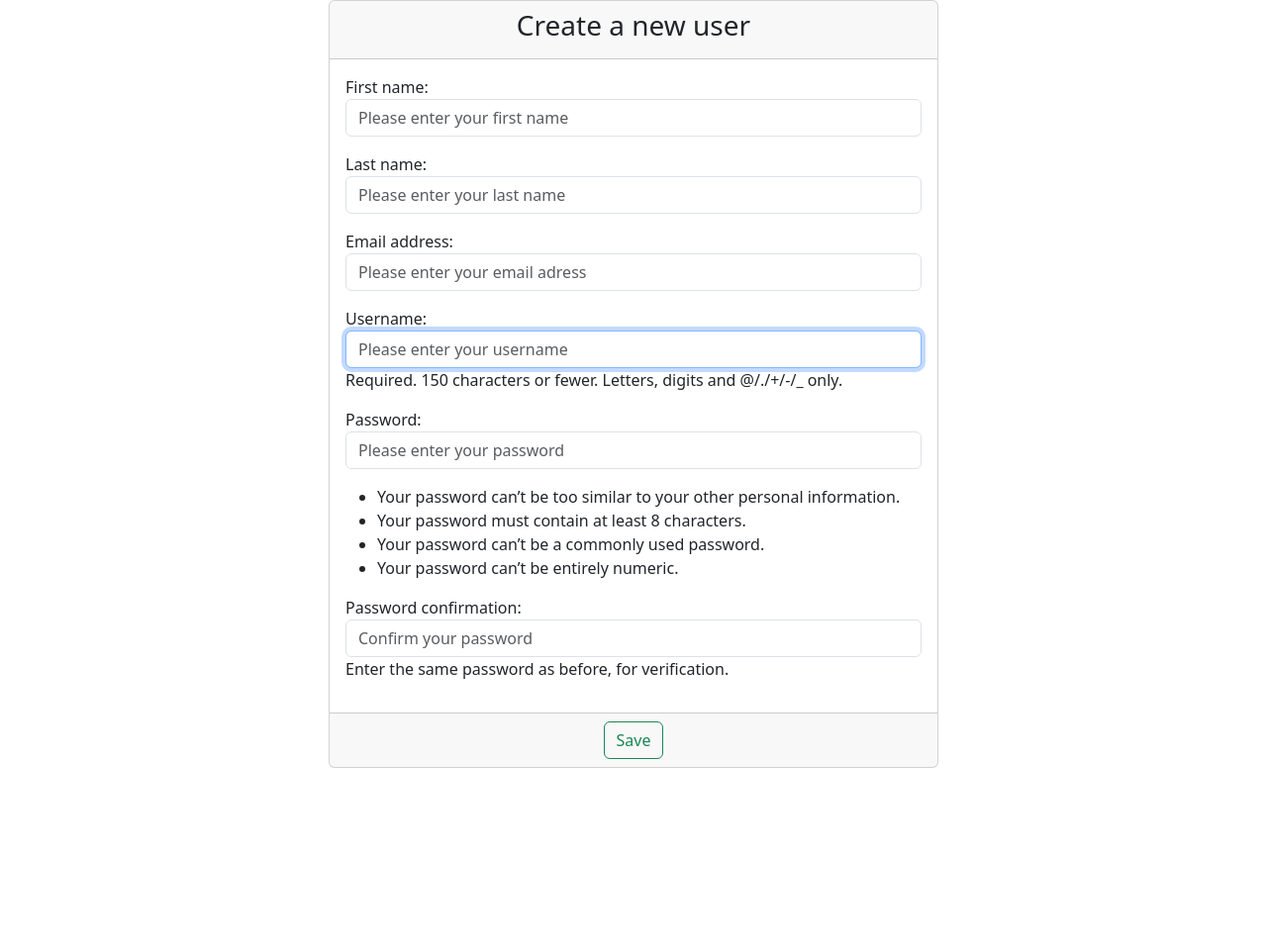
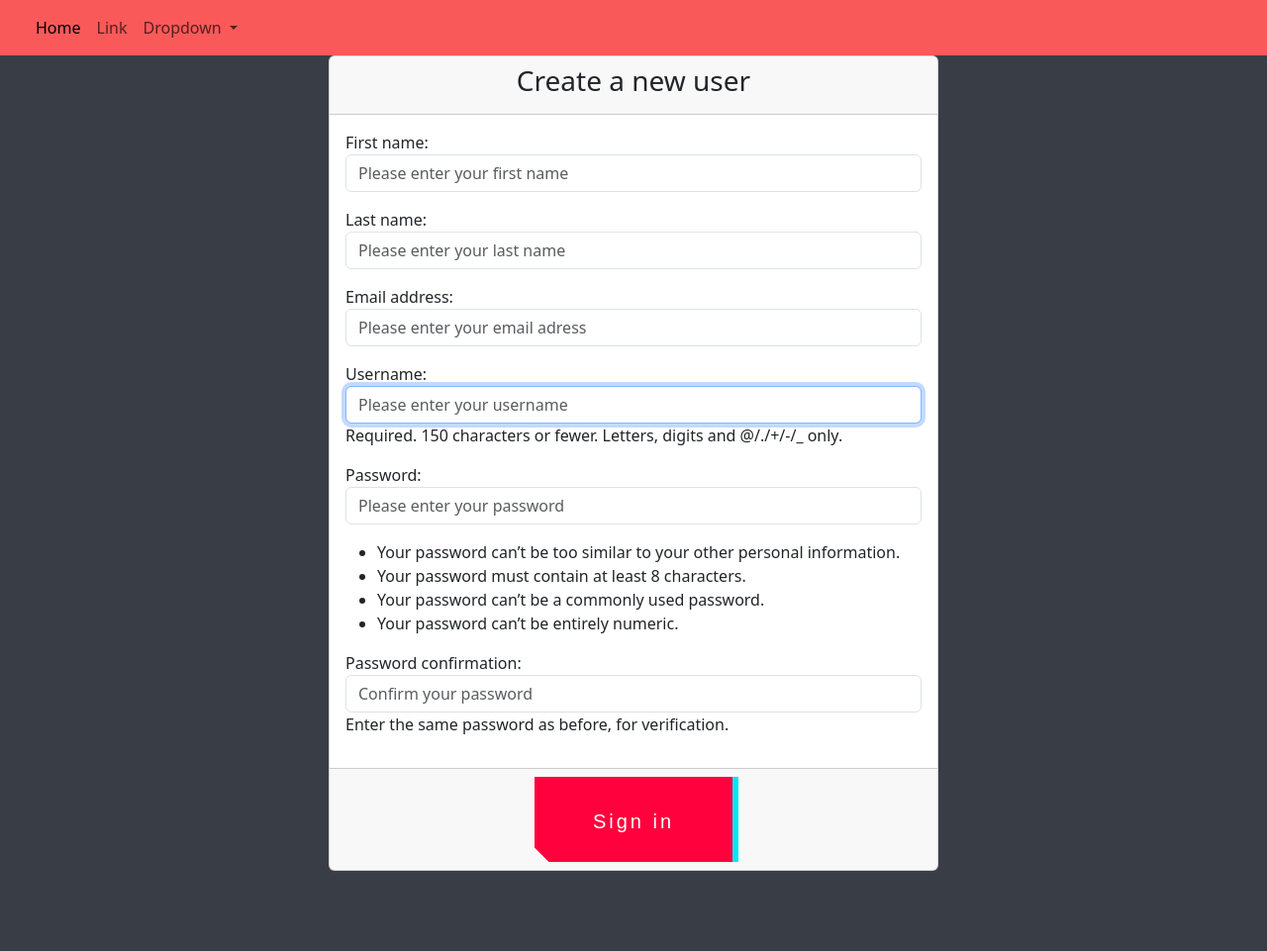
Before and after one commit to benjamincristian/project, a Django app: page /sign_in/ in a window 1280 px wide. Shown: the whole page at 99% size. Before the commit the page ends 776 px from the top, so only its background shows below. Run offline with Django 4.2, Linux system fonts and the light colour scheme.

Commit message:
V5 / New features added, such as: text editor

```diff
--- a/djangoProjectBlog/settings.py
+++ b/djangoProjectBlog/settings.py
@@ -9,7 +9,7 @@ https://docs.djangoproject.com/en/4.1/topics/settings/
 For the full list of settings and their values, see
 https://docs.djangoproject.com/en/4.1/ref/settings/
 """
-
+import os.path
 from pathlib import Path
 
 # Build paths inside the project like this: BASE_DIR / 'subdir'.
@@ -37,7 +37,8 @@ INSTALLED_APPS = [
     'django.contrib.staticfiles',
     'home',
     'userextend',
-    'post'
+    'post',
+    'ckeditor'
 
 ]
 
@@ -115,6 +116,7 @@ USE_TZ = True
 # https://docs.djangoproject.com/en/4.1/howto/static-files/
 
 STATIC_URL = 'static/'
+STATICFILES_DIRS = (os.path.join(BASE_DIR), 'static')
 
 # Default primary key field type
 # https://docs.djangoproject.com/en/4.1/ref/settings/#default-auto-field
--- a/djangoProjectBlog/urls.py
+++ b/djangoProjectBlog/urls.py
@@ -23,6 +23,6 @@ urlpatterns = [
     path('login/', views.LoginView.as_view(), name='login'),
     path('', include('django.contrib.auth.urls')),
     path('', include('userextend.urls')),
-    path('', include('post.urls'))
+    path('', include('post.urls')),
 
 ]
--- a/post/models.py
+++ b/post/models.py
@@ -1,3 +1,4 @@
+from ckeditor.fields import RichTextField
 from django.db import models
 
 
@@ -7,6 +8,6 @@ from django.db import models
 class Post(models.Model):
     image = models.ImageField(null=True, blank=True)
     title = models.CharField(max_length=200, null=True)
-    description = models.CharField(max_length=1000000000, null=True)
+    description = RichTextField(blank=True, null=True)
     date = models.DateField(auto_now_add=True, null=True)
     likes = models.IntegerField(default=0)
--- /dev/null
+++ b/static/css/my_style.css
@@ -0,0 +1,99 @@
+.button-49,
+.button-49:after {
+  width: 150px;
+  height: 50px;
+  line-height: 78px;
+  font-size: 20px;
+  font-family: 'Bebas Neue', sans-serif;
+  background: linear-gradient(45deg, transparent 5%, #FF013C 5%);
+  border: 0;
+  color: #fff;
+  letter-spacing: 3px;
+  box-shadow: 6px 0px 0px #00E6F6;
+  outline: transparent;
+  position: relative;
+  user-select: none;
+  -webkit-user-select: none;
+  touch-action: manipulation;
+}
+
+.button-49:after {
+  --slice-0: inset(50% 50% 50% 50%);
+  --slice-1: inset(80% -6px 0 0);
+  --slice-2: inset(50% -6px 30% 0);
+  --slice-3: inset(10% -6px 85% 0);
+  --slice-4: inset(40% -6px 43% 0);
+  --slice-5: inset(80% -6px 5% 0);
+
+  content: 'ALTERNATE TEXT';
+  display: block;
+  position: absolute;
+  top: 0;
+  left: 0;
+  right: 0;
+  bottom: 0;
+  background: linear-gradient(45deg, transparent 3%, #00E6F6 3%, #00E6F6 5%, #FF013C 5%);
+  text-shadow: -3px -3px 0px #F8F005, 3px 3px 0px #00E6F6;
+  clip-path: var(--slice-0);
+}
+
+.button-49:hover:after {
+  animation: 1s glitch;
+  animation-timing-function: steps(2, end);
+}
+
+@keyframes glitch {
+  0% {
+    clip-path: var(--slice-1);
+    transform: translate(-20px, -10px);
+  }
+  10% {
+    clip-path: var(--slice-3);
+    transform: translate(10px, 10px);
+  }
+  20% {
+    clip-path: var(--slice-1);
+    transform: translate(-10px, 10px);
+  }
+  30% {
+    clip-path: var(--slice-3);
+    transform: translate(0px, 5px);
+  }
+  40% {
+    clip-path: var(--slice-2);
+    transform: translate(-5px, 0px);
+  }
+  50% {
+    clip-path: var(--slice-3);
+    transform: translate(5px, 0px);
+  }
+  60% {
+    clip-path: var(--slice-4);
+    transform: translate(5px, 10px);
+  }
+  70% {
+    clip-path: var(--slice-2);
+    transform: translate(-10px, 10px);
+  }
+  80% {
+    clip-path: var(--slice-5);
+    transform: translate(20px, -10px);
+  }
+  90% {
+    clip-path: var(--slice-1);
+    transform: translate(-10px, 0px);
+  }
+  100% {
+    clip-path: var(--slice-1);
+    transform: translate(0);
+  }
+}
+
+@media (min-width: 768px) {
+  .button-49,
+  .button-49:after {
+    width: 200px;
+    height: 86px;
+    line-height: 88px;
+  }
+}
--- a/templates/base.html
+++ b/templates/base.html
@@ -1,3 +1,4 @@
+{% load static %}
 <!DOCTYPE html>
 <html lang="en">
 <head>
@@ -7,9 +8,19 @@
           rel="stylesheet"
           integrity="sha384-GLhlTQ8iRABdZLl6O3oVMWSktQOp6b7In1Zl3/Jr59b6EGGoI1aFkw7cmDA6j6gD"
           crossorigin="anonymous">
+    <link rel="stylesheet" href="{% static 'css/my_style.css' %}">
+    <link rel="script" href="{% static 'static/js/my_scripts.js' %}">
+    <link rel="script" href="{% static 'static/js/tinymce' %}">
 
 </head>
+<style>
+    body {
+        background-color: #393e46;
+    }
+</style>
 <body>
+{% include 'navbar.html' %}
+
 {% block content %}
 {% endblock %}
 <script src="https://cdn.jsdelivr.net/npm/@popperjs/core@2.11.6/dist/umd/popper.min.js"
--- /dev/null
+++ b/templates/navbar.html
@@ -0,0 +1,36 @@
+<nav class="navbar navbar-expand-lg" style="background-color: #f95959">
+  <div class="container-fluid">
+    <a class="navbar-brand" href=""></a>
+    <button class="navbar-toggler" type="button" data-bs-toggle="collapse" data-bs-target="#navbarSupportedContent" aria-controls="navbarSupportedContent" aria-expanded="false" aria-label="Toggle navigation">
+      <span class="navbar-toggler-icon"></span>
+    </button>
+    <div class="collapse navbar-collapse" id="navbarSupportedContent">
+      <ul class="navbar-nav me-auto mb-2 mb-lg-0">
+        <li class="nav-item">
+          <a class="nav-link active" aria-current="page" href="{% url 'home' %}">Home</a>
+        </li>
+        <li class="nav-item">
+          <a class="nav-link" href="#">Link</a>
+        </li>
+        <li class="nav-item dropdown">
+          <a class="nav-link dropdown-toggle" href="#" role="button" data-bs-toggle="dropdown" aria-expanded="false">
+            Dropdown
+          </a>
+          <ul class="dropdown-menu">
+            <li><a class="dropdown-item" href="{% url 'login' %}">Log in</a></li>
+            <li><a class="dropdown-item" href="{% url 'sign-in' %}">Sign in</a></li>
+            <li><hr class="dropdown-divider"></li>
+            <li><a class="dropdown-item" href="#">Something else here</a></li>
+          </ul>
+        </li>
+        <li class="nav-item">
+{#          <a class="nav-link disabled">Disabled</a>#}
+        </li>
+      </ul>
+{#      <form class="d-flex" role="search">#}
+{#        <input class="form-control me-2" type="search" placeholder="Search" aria-label="Search">#}
+{#        <button class="btn btn-outline-success" type="submit">Search</button>#}
+{#      </form>#}
+    </div>
+  </div>
+</nav>
--- a/templates/post/list_of_post.html
+++ b/templates/post/list_of_post.html
@@ -6,7 +6,7 @@
 
     <div class="container-fluid">
         <div class="row">
-            <div class="col-md-6 offset-md-3">
+            <div class="col-md-3 offset-md-3">
                 {% for post in all_posts %}
                 <div class="card">
                     <div class="card-header">
@@ -14,7 +14,7 @@
                     </div>
                     <div class="card-body">
                         <h5 class="card-title">{{ post.title }}</h5>
-                        <p class="card-text">{{ post.description }}</p>
+                        <p class="card-text">{{ post.description | safe}}</p>
                         <p class="card-text">{{ post.image }}</p>
                         <a href="{% url 'home' %}" class="btn btn-primary">Cancel</a>
                         <a href="{% url 'update-blog' post.id %}" class="btn btn-primary">Update</a>
--- a/templates/post/new_post_form.html
+++ b/templates/post/new_post_form.html
@@ -13,6 +13,7 @@
                     <form method="post">
                         {% csrf_token %} {# csrf- cross site request forgery. este un fel de sistem de securitate care protejeza formularul#}
                         <div class="card-body">
+                            {{ form.media }}
                             {{ form.as_p }}  {# as_p aranjeaza elementele formularului in paragrafe #}
                         </div>
                         <div class="card-footer text-center">
--- a/templates/registration/login.html
+++ b/templates/registration/login.html
@@ -14,8 +14,10 @@
                                 {{ form.as_p }}
                             </div>
                             <div class="card-footer">
-                                <button type="submit" class="btn btn-outline-success">Login</button>
-                                <a href="{% url 'password_reset' %}" class="btn btn-outline-danger">Reset password</a>
+
+                                <button class="button-86" type="submit" role="button">Log in</button>
+
+{#                                <a href="{% url 'password_reset' %}" class="btn btn-outline-danger">Reset password</a>#}
                             </div>
                         </form>
                     </div>
--- a/templates/userextend/create_user.html
+++ b/templates/userextend/create_user.html
@@ -16,7 +16,7 @@
                             {{ form.as_p }}  {# as_p aranjeaza elementele formularului in paragrafe #}
                         </div>
                         <div class="card-footer text-center">
-                            <button type="submit" class="btn btn-outline-success">Save</button>
+                            <button class="button-49" type="submit" role="button">Sign in</button>
                         </div>
                     </form>
                 </div>
--- a/userextend/urls.py
+++ b/userextend/urls.py
@@ -3,5 +3,6 @@ from django.urls import path
 from userextend import views
 
 urlpatterns = [
-    path('sign_in/', views.UserExtendCreateView.as_view(), name='sign-in')
+    path('sign_in/', views.UserExtendCreateView.as_view(), name='sign-in'),
+    path('view_user/', views.UserListView.as_view(), name='view')
 ]
--- a/userextend/views.py
+++ b/userextend/views.py
@@ -1,7 +1,7 @@
 from django.contrib.auth.models import User
 from django.shortcuts import render
 from django.urls import reverse_lazy
-from django.views.generic import CreateView
+from django.views.generic import CreateView, ListView
 
 from userextend.forms import UserExtendForm
 
@@ -13,3 +13,9 @@ class UserExtendCreateView(CreateView):
     model = User
     form_class = UserExtendForm
     success_url = reverse_lazy('home')
+
+
+class UserListView(ListView):
+    template_name = 'userextend/list_user.html'
+    model = User
+    context_object_name = 'all_users'
```
Also changed, not shown: post/views.py (+5 -4 lines), templates/home/home.html (+8 -9 lines), db.sqlite3, post/migrations/0002_remove_post_image_alter_post_description_post_image.py (added), static/js/my_scripts.js (added), templates/userextend/list_user.html (added).
